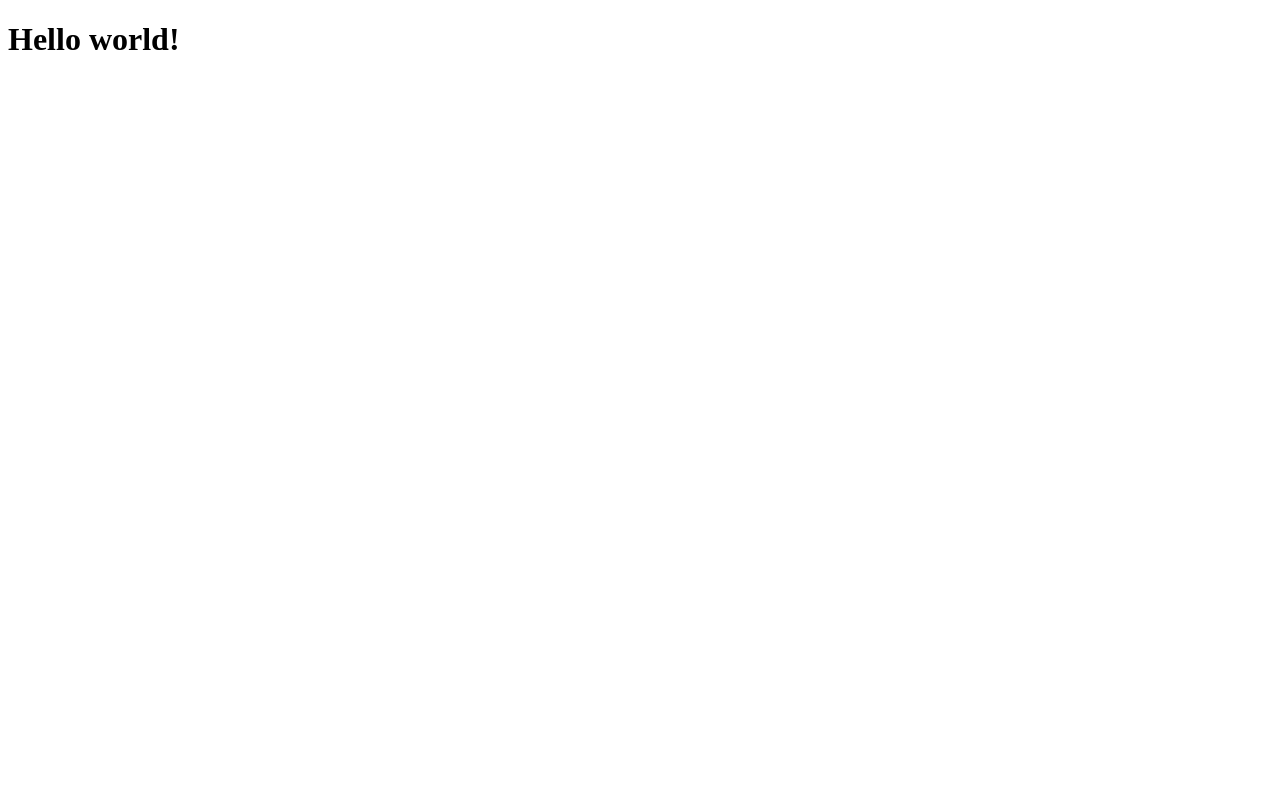
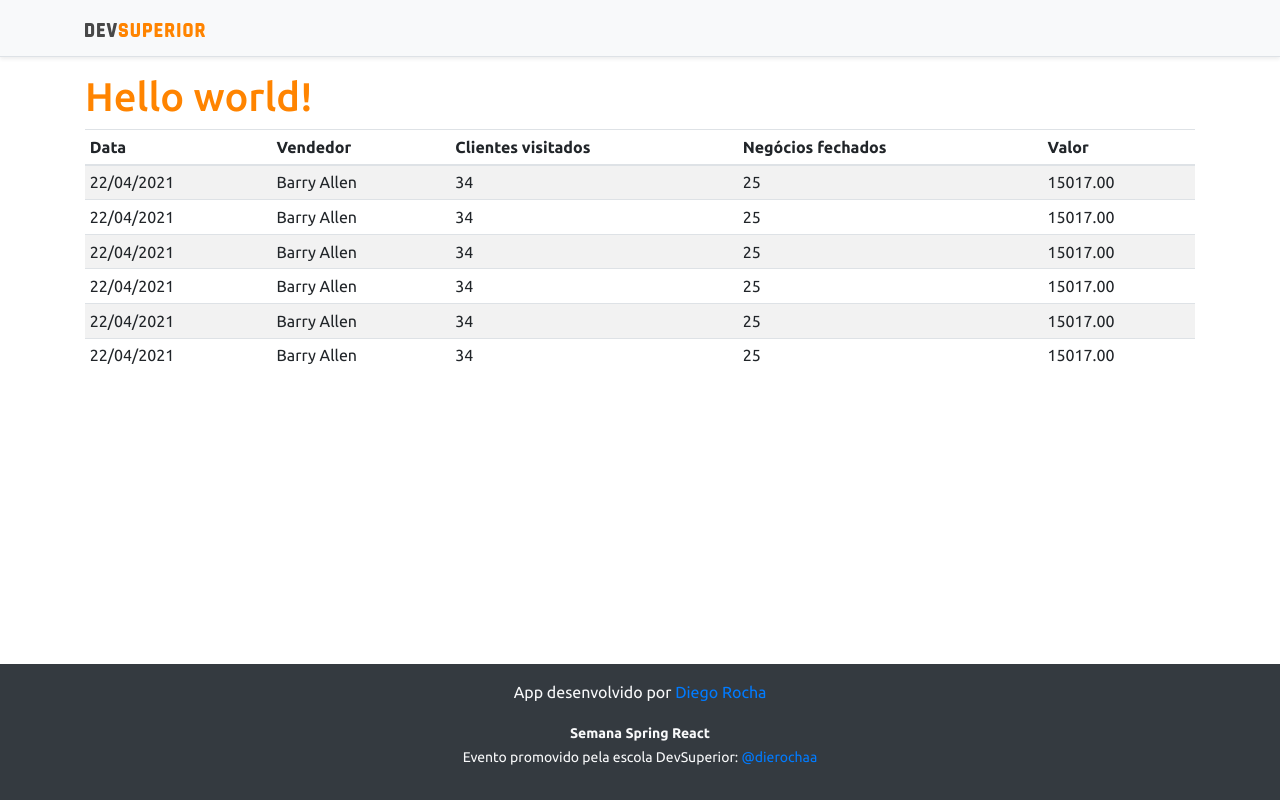
Before and after one commit to diegocrocha/projeto-sds3, a React (Create React App) app in the folder frontend/: page / in a window 1280 px wide. Built offline with nearby package versions, Linux system fonts and the light colour scheme.

Commit message:
basic components

```diff
--- a/frontend/package.json
+++ b/frontend/package.json
@@ -3,6 +3,8 @@
   "version": "0.1.0",
   "private": true,
   "dependencies": {
+    "3": "^2.1.0",
+    "-": "^0.0.1",
     "@testing-library/jest-dom": "^5.11.4",
     "@testing-library/react": "^11.1.0",
     "@testing-library/user-event": "^12.1.10",
@@ -10,6 +12,9 @@
     "@types/node": "^12.0.0",
     "@types/react": "^17.0.0",
     "@types/react-dom": "^17.0.0",
+    "bootstrap": "^4.6.0",
+    "jquery": "1.9.1",
+    "popper.js": "^1.16.1",
     "react": "^17.0.2",
     "react-dom": "^17.0.2",
     "react-scripts": "4.0.3",
--- a/frontend/public/index.html
+++ b/frontend/public/index.html
@@ -7,37 +7,12 @@
     <meta name="theme-color" content="#000000" />
     <meta
       name="description"
-      content="Web site created using create-react-app"
+      content="Web site created by Diego Rocha"
     />
-    <link rel="apple-touch-icon" href="%PUBLIC_URL%/logo192.png" />
-    <!--
-      manifest.json provides metadata used when your web app is installed on a
-      user's mobile device or desktop. See https://developers.google.com/web/fundamentals/web-app-manifest/
-    -->
-    <link rel="manifest" href="%PUBLIC_URL%/manifest.json" />
-    <!--
-      Notice the use of %PUBLIC_URL% in the tags above.
-      It will be replaced with the URL of the `public` folder during the build.
-      Only files inside the `public` folder can be referenced from the HTML.
-
-      Unlike "/favicon.ico" or "favicon.ico", "%PUBLIC_URL%/favicon.ico" will
-      work correctly both with client-side routing and a non-root public URL.
-      Learn how to configure a non-root public URL by running `npm run build`.
-    -->
-    <title>React App</title>
+    <title>DSVendas</title>
   </head>
   <body>
     <noscript>You need to enable JavaScript to run this app.</noscript>
     <div id="root"></div>
-    <!--
-      This HTML file is a template.
-      If you open it directly in the browser, you will see an empty page.
-
-      You can add webfonts, meta tags, or analytics to this file.
-      The build step will place the bundled scripts into the <body> tag.
-
-      To begin the development, run `npm start` or `yarn start`.
-      To create a production bundle, use `npm run build` or `yarn build`.
-    -->
   </body>
 </html>
--- a/frontend/src/App.tsx
+++ b/frontend/src/App.tsx
@@ -1,8 +1,17 @@
+import DataTable from "components/DataTable";
+import Footer from "components/Footer";
+import NavBar from "components/NavBar";
+
 function App() {
   return (
-    <div>
-      <h1>Hello world!</h1>
+    <>
+    <NavBar />
+    <div className="container">
+      <h1 className="text-primary">Hello world!</h1>
+      <DataTable />
     </div>
+    <Footer />
+    </>
   );
 }
 
--- /dev/null
+++ b/frontend/src/assets/css/styles.css
@@ -0,0 +1,32 @@
+@import url('https://fonts.googleapis.com/css2?family=Ubuntu:wght@300;400;500;700&display=swap');
+:root {
+    --color-primary: #FF8400;
+}
+
+html, body {
+    height: 100%;
+    font-family: "Ubuntu", sans-serif;
+}
+
+#root {
+    display: flex;
+    flex-direction: column;
+    height: 100%;
+}
+
+.content {
+    flex: 1 0 auto;
+}
+
+.footer {
+    flex-shrink: 0;
+    text-align: center;
+}
+
+.bg-primary {
+    background-color: var(--color-primary) !important;
+}
+
+.text-primary {
+    color: var(--color-primary) !important;
+}
--- /dev/null
+++ b/frontend/src/components/DataTable/index.tsx
@@ -0,0 +1,63 @@
+const DataTable = () => {
+    return (
+        <div className="table-responsive">
+            <table className="table table-striped table-sm">
+                <thead>
+                    <tr>
+                        <th>Data</th>
+                        <th>Vendedor</th>
+                        <th>Clientes visitados</th>
+                        <th>Negócios fechados</th>
+                        <th>Valor</th>
+                    </tr>
+                </thead>
+                <tbody>
+                    <tr>
+                        <td>22/04/2021</td>
+                        <td>Barry Allen</td>
+                        <td>34</td>
+                        <td>25</td>
+                        <td>15017.00</td>
+                    </tr>
+                    <tr>
+                        <td>22/04/2021</td>
+                        <td>Barry Allen</td>
+                        <td>34</td>
+                        <td>25</td>
+                        <td>15017.00</td>
+                    </tr>
+                    <tr>
+                        <td>22/04/2021</td>
+                        <td>Barry Allen</td>
+                        <td>34</td>
+                        <td>25</td>
+                        <td>15017.00</td>
+                    </tr>
+                    <tr>
+                        <td>22/04/2021</td>
+                        <td>Barry Allen</td>
+                        <td>34</td>
+                        <td>25</td>
+                        <td>15017.00</td>
+                    </tr>
+                    <tr>
+                        <td>22/04/2021</td>
+                        <td>Barry Allen</td>
+                        <td>34</td>
+                        <td>25</td>
+                        <td>15017.00</td>
+                    </tr>
+                    <tr>
+                        <td>22/04/2021</td>
+                        <td>Barry Allen</td>
+                        <td>34</td>
+                        <td>25</td>
+                        <td>15017.00</td>
+                    </tr>
+                </tbody>
+            </table>
+        </div>
+    );
+}
+
+export default DataTable;
--- /dev/null
+++ b/frontend/src/components/Footer/index.tsx
@@ -0,0 +1,13 @@
+const Footer = () => {
+    return (
+        <footer className="footer mt-auto py-3 bg-dark">
+            <div className="container">
+                <p className="text-light">App desenvolvido por <a href="https://github.com/diegocrocha" target="_blank" rel="noreferrer">Diego Rocha</a></p>
+                <p className="text-light"><small><strong>Semana Spring React</strong><br />
+      Evento promovido pela escola DevSuperior: <a href="https://www.instagram.com/dierochaa/" target="_blank" rel="noreferrer">@dierochaa</a></small></p>
+            </div>
+        </footer>
+    );
+}
+
+export default Footer;
--- /dev/null
+++ b/frontend/src/components/NavBar/index.tsx
@@ -0,0 +1,15 @@
+import ImgDsDark from 'assets/img/ds-dark.svg';
+
+function NavBar() {
+  return (
+    <div className="d-flex flex-column flex-md-row align-items-center p-3 px-md-4 mb-3 bg-light border-bottom shadow-sm">
+      <div className="container">
+        <nav className="my-2 my-md-0 mr-md-3">
+          <img src={ImgDsDark} alt="DevSuperior" width="120" />
+        </nav>
+      </div>
+    </div>
+  );
+}
+
+export default NavBar;
--- a/frontend/src/index.tsx
+++ b/frontend/src/index.tsx
@@ -1,5 +1,7 @@
 import React from 'react';
 import ReactDOM from 'react-dom';
+import 'bootstrap/dist/css/bootstrap.css';
+import 'assets/css/styles.css';
 import App from './App';
 
 
```
Also changed, not shown: frontend/src/assets/img/ds-dark.svg (added), 1 other file (tests, documents, lock files or other folders).
